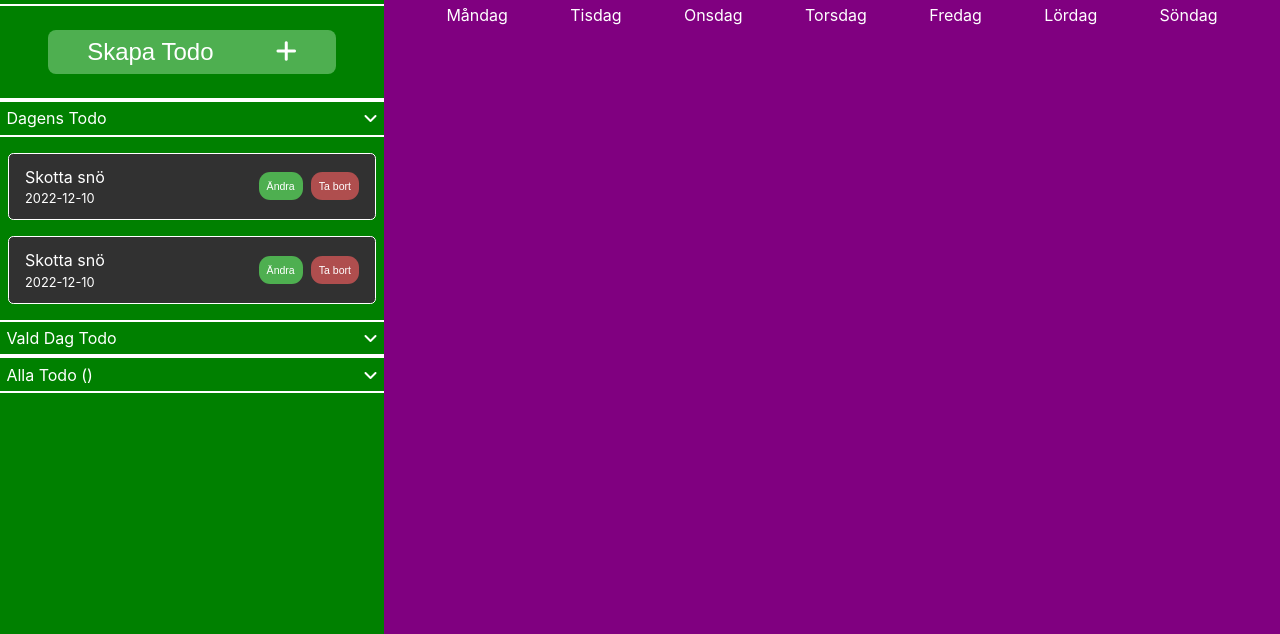
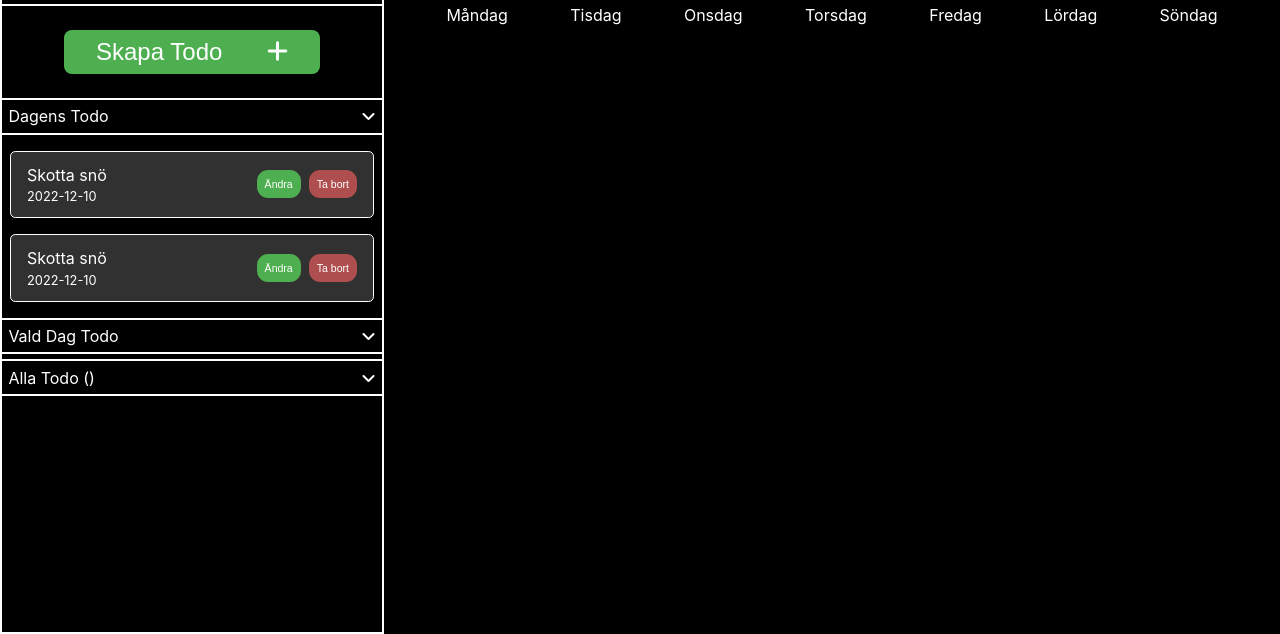
Before and after one commit to Sillen00/To-Do-Calendar, a website: page public/index.html in a window 1280 px wide. Shown: the part 166-800 px from the top of the page. Drawn offline with Linux system fonts and the light colour scheme.

Commit message:
Fixat borders enligt figma

```diff
--- a/public/css/style.css
+++ b/public/css/style.css
@@ -24,9 +24,9 @@
 /* BODY------------------------- */
 
 body {
-  background-color: pink /*Ska vara primary color. "var(--Secondary-color)"*/;
+  background-color: var(--Primary-color);
   color: var(--Secondary-color);
-  font-family: Inter, sans-serif;
+  font-family: "Inter", sans-serif;
 }
 
 /* HEADER--------------------------------------------------- */
@@ -34,6 +34,7 @@ body {
 header {
   height: var(--header-height);
   text-align: center;
+  border-bottom: 2px solid var(--Secondary-color);
 }
 
 header img {
@@ -43,13 +44,22 @@ header img {
 .aside-main-container {
   display: flex;
   height: calc(100vh - var(--header-height));
+  flex-direction: column;
 }
 
 /* ASIDE--------------------------------------------------------------------------------- */
 
 aside {
   width: 100%;
-  background-color: green;
+  background-color: var(--Primary-color);
+  border: 2px solid var(--Secondary-color);
+  border-top: none;
+  height: 100%;
+  overflow-y: scroll;
+}
+
+aside::-webkit-scrollbar {
+  display: none;
 }
 
 .welcome-div .full-date-and-time {
@@ -76,22 +86,22 @@ aside {
 
 .create-button-div .createButton {
   margin: 1.5rem 0;
-  padding: 0.5rem;
+  padding: 0.5rem 2rem;
   width: 75%;
+  max-width: 16rem;
   border-radius: 0.5rem;
   font-size: var(--FS-1_5);
   color: var(--Secondary-color);
   background-color: #4eaf50;
   border: none;
   display: flex;
-  justify-content: space-around;
+  justify-content: space-between;
   cursor: pointer;
 }
 
 /* TODO POPUP---------------------*/
 .create-todo-popup {
   display: none;
-
   margin: auto;
   padding: 2rem;
   background-color: var(--Primary-color);
@@ -131,10 +141,9 @@ button {
   display: flex;
   flex-direction: row;
   justify-content: space-between;
-  border-top: 2px solid var(--Secondary-color);
   border-bottom: 2px solid var(--Secondary-color);
   padding: 0.4rem;
-
+  margin-bottom: 5px;
 }
 
 .todo {
@@ -198,6 +207,7 @@ button {
   border-top: 2px solid var(--Secondary-color);
   border-bottom: 2px solid var(--Secondary-color);
   padding: 0.4rem;
+  margin-bottom: 5px;
 }
 
 /* ALL TODO */
@@ -208,13 +218,14 @@ button {
   border-top: 2px solid var(--Secondary-color);
   border-bottom: 2px solid var(--Secondary-color);
   padding: 0.4rem;
+  margin-bottom: 5px;
 }
 
 /* MAIN---------------------------------------------------------------------------------- */
 
 main {
   display: none;
-  background-color: purple;
+  background-color: var(--Primary-color);
 }
 
 /* REUSABLE CLASSES */
```
